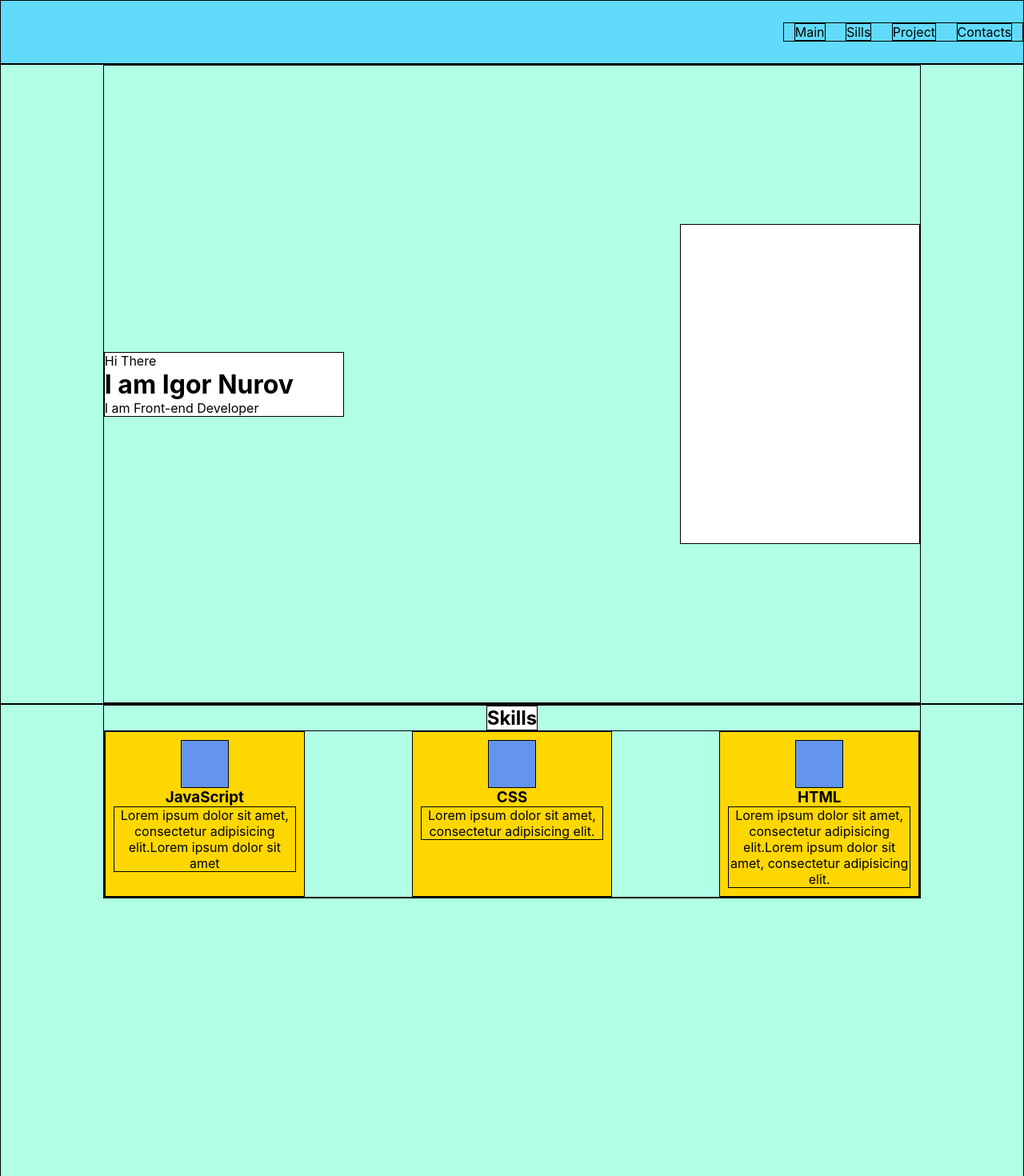
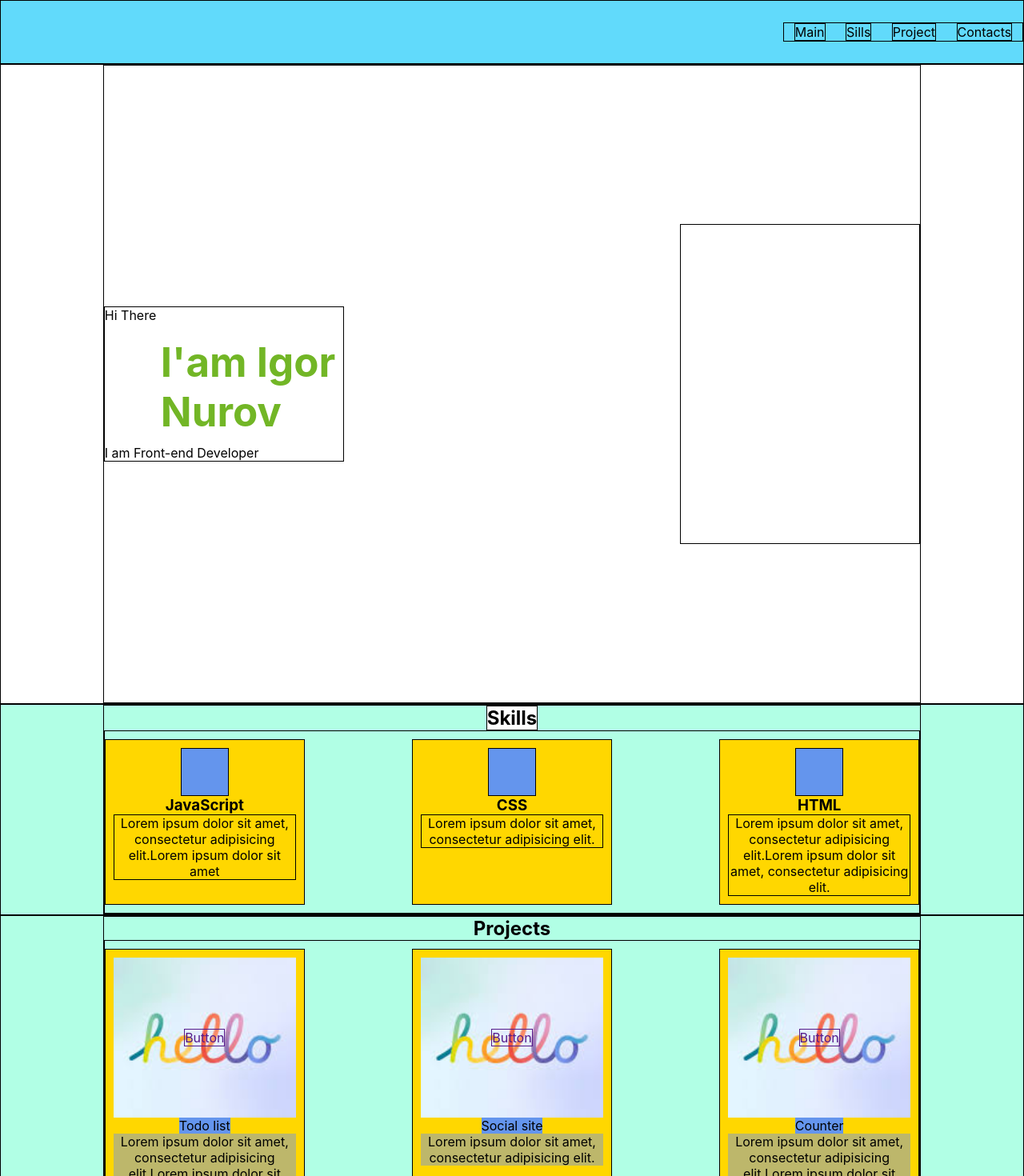
Before and after one commit to IngvarrFX/Portfolio, a React (Create React App) app: page / in a window 1280 px wide. Shown: the top 1470 px of the page at 80% size. Built offline with nearby package versions, Linux system fonts and the light colour scheme.

Commit message:
add @media

```diff
--- a/src/footer/Footer.module.css
+++ b/src/footer/Footer.module.css
@@ -17,7 +17,7 @@
 }
 .itemContainer{
     border: 1px solid;
-    width: 80%;
+    width: 20%;
     display: flex;
     justify-content: space-around;
 }
--- a/src/footer/Footer.tsx
+++ b/src/footer/Footer.tsx
@@ -2,6 +2,8 @@ import React from "react"
 import styles from './Footer.module.css'
 import stylesContainer from "../common/styles/Container.module.css";
 import img from '../../public/logo192.png'
+import github from "../assets/github.svg"
+import linkedin from "../assets/linkedin.svg"
 type PropsType = {
 
 }
@@ -13,10 +15,8 @@ export const Footer=(props: PropsType) => {
                 <div className={styles.footerContainer}>
                     <h3>Nurov Igor</h3>
                     <div className={styles.itemContainer}>
-                        <a href="#"><img className={styles.image} src="https://img.utdstc.com/icon/fe0/ab6/fe0ab67fa0de2b2681602db5708a076f50dd21106e0c2d38b9661875a37e235e:200" alt=""/></a>
-                        <a href="#"><img className={styles.image}  src="https://play-lh.googleusercontent.com/h9jWMwqb-h9hjP4THqrJ50eIwPekjv7QPmTpA85gFQ10PjV02CoGAcYLLptqd19Sa1iJ" alt=""/></a>
-                        <a href="#"><img className={styles.image}  src="https://play-lh.googleusercontent.com/yQ0oBTVi7VttofA73DSrcf9zrBsnktxxxn6ZaAoSVV8GNFlJKh2Z-A0CT5XgOKWwE_fs" alt=""/></a>
-                        <a href="#"><img className={styles.image}  src="https://play-lh.googleusercontent.com/KxeSAjPTKliCErbivNiXrd6cTwfbqUJcbSRPe_IBVK_YmwckfMRS1VIHz-5cgT09yMo" alt=""/></a>
+                        <a href="#"><img className={styles.image}  src={linkedin} alt=""/></a>
+                        <a href="#"><img className={styles.image}  src={github} alt=""/></a>
                     </div>
                         <p> 2022 All rights reserved</p>
                 </div>
--- a/src/main/Main.module.css
+++ b/src/main/Main.module.css
@@ -1,6 +1,6 @@
 .mainBlock{
     height: 100vh;
-    background: #b1ffe5;
+    background: #ffffff;
     border: 1px solid;
 }
 
@@ -18,3 +18,13 @@
     background: white;
     border: 1px solid;
 }
+
+.name{
+    font-size: 51px;
+    line-height: 62px;
+    font-weight: 700;
+    margin: 18px 0 10px;
+    position: relative;
+    padding-left: 70px;
+    color: #72b626;
+}
--- a/src/main/Main.tsx
+++ b/src/main/Main.tsx
@@ -8,8 +8,8 @@ export const Main = () => {
             <div className={stylesContainer.container}>
                 < div className={styles.text}>
                     <span>Hi There</span>
-                    <h1> I am Igor Nurov</h1>
-                    <p>I am Front-end Developer</p>
+                    <h1 className={styles.name}> I'am Igor Nurov</h1>
+                    <span>I am Front-end Developer</span>
                 </div>
                 <div className={styles.photo}>
 
--- a/src/projects/Projects.module.css
+++ b/src/projects/Projects.module.css
@@ -1,6 +1,5 @@
 .projectsBlock {
     border: 1px solid;
-    min-height: 100vh;
     background: #b1ffe5;
 
 }
@@ -15,3 +14,11 @@
     justify-content: space-between;
     flex-wrap: wrap;
 }
+
+@media screen and (max-width: 1014px) {
+    .projects {
+        align-items: center;
+        flex-direction: column;
+    }
+
+}
--- a/src/projects/project/Project.module.css
+++ b/src/projects/project/Project.module.css
@@ -7,7 +7,7 @@
     text-align: center;
     border: 1px solid;
     padding: 10px;
-
+    margin: 10px 0;
 }
 .imgContainer{
     background-color: chocolate;
--- a/src/skills/Skills.module.css
+++ b/src/skills/Skills.module.css
@@ -1,6 +1,5 @@
-.skillsBlock{
+.skillsBlock {
     border: 1px solid;
-    min-height: 100vh;
     background: #b1ffe5;
 
 }
@@ -10,14 +9,24 @@
     flex-direction: column;
     justify-content: flex-start;
 }
-.title{
+
+.title {
     border: 1px solid;
     background-color: white;
 }
-.skills{
+
+.skills {
     border: 1px solid;
     width: 100%;
     display: flex;
     justify-content: space-between;
     flex-wrap: wrap;
 }
+
+@media screen and (max-width: 1014px) {
+    .skills {
+        align-items: center;
+        flex-direction: column;
+    }
+
+}
--- a/src/skills/skill/Skill.module.css
+++ b/src/skills/skill/Skill.module.css
@@ -7,6 +7,7 @@
     text-align: center;
     border: 1px solid;
     padding: 10px;
+    margin: 10px 0;
 }
 
 .discription{
```
Also changed, not shown: src/common/styles/Container.module.css (line endings or trailing spaces).
